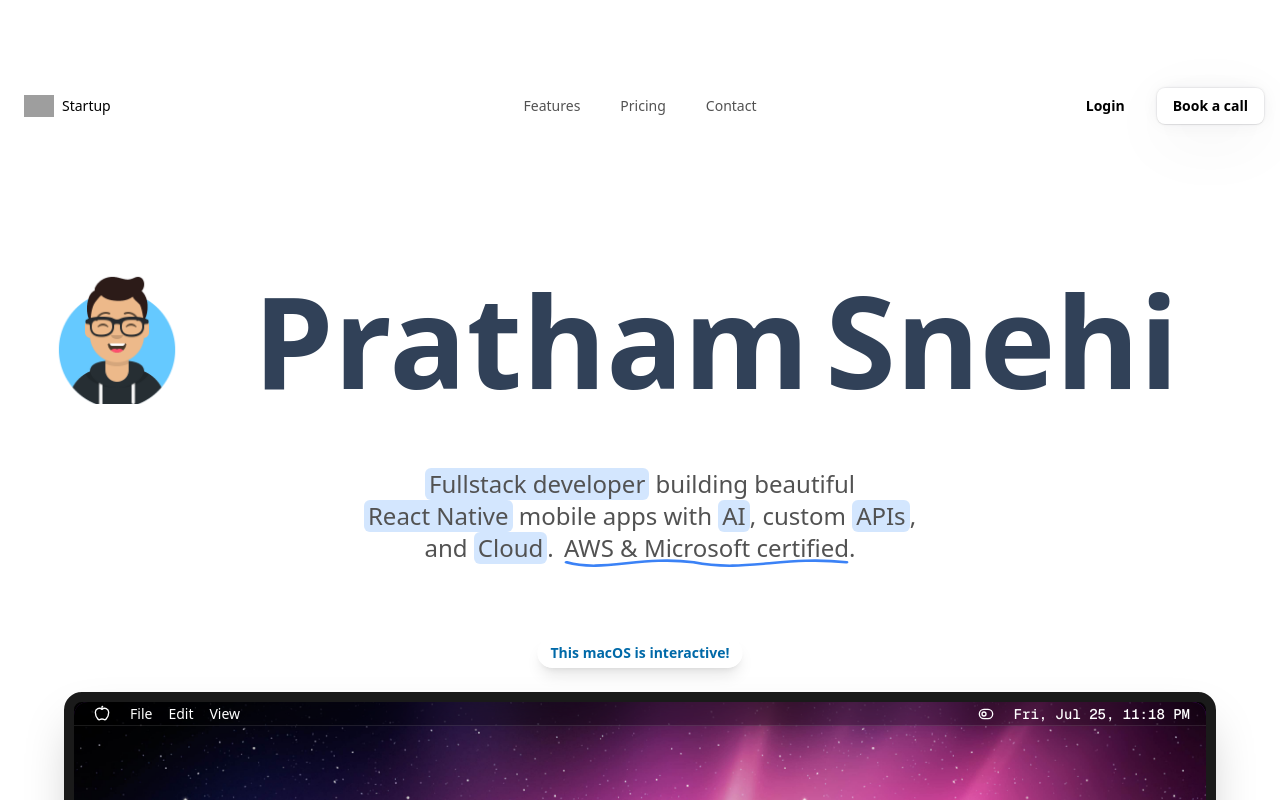
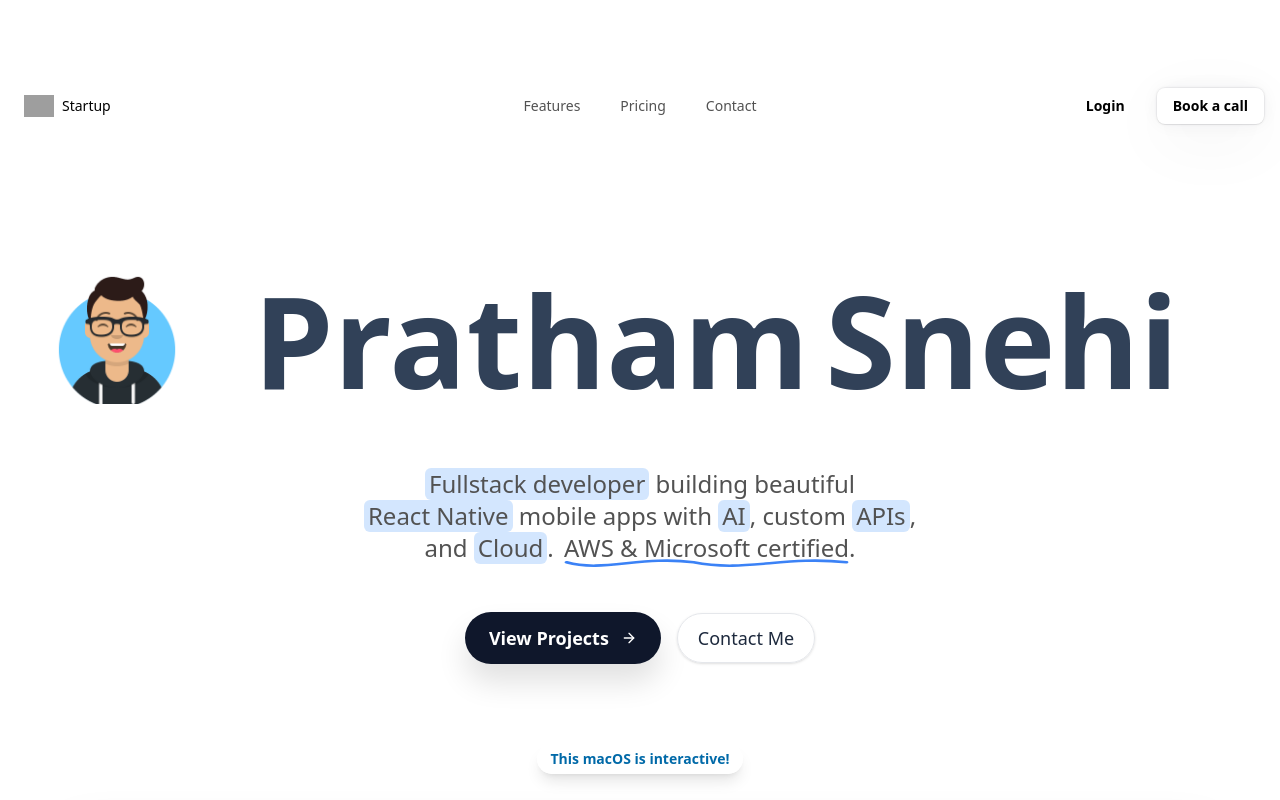
Before and after one commit to blackmaskexe/pratham-snehi-portfolio, a Next.js app: page / in a window 1280 px wide. Shown: the top 800 px of the page. Built offline with nearby package versions, Linux system fonts and the light colour scheme; grey boxes are pictures that could not be loaded.

Commit message:
changes to Hero and Projects

```diff
--- /dev/null
+++ b/components/hero/HeroCTAButtons.tsx
@@ -0,0 +1,57 @@
+"use client";
+
+import React, { useEffect } from "react";
+import { ArrowRight } from "lucide-react";
+import { motion, useAnimation } from "framer-motion";
+
+export default function HeroCTAButtons() {
+  const controls = useAnimation();
+  const scrollTo = (id: string) => {
+    const el = document.getElementById(id);
+    if (el) el.scrollIntoView({ behavior: "smooth", block: "start" });
+  };
+
+  useEffect(() => {
+    const onDone = async () => {
+      // fade in CTA
+      await controls.start({
+        opacity: 1,
+        y: 0,
+        transition: { duration: 0.45 },
+      });
+      // notify that CTA animation finished
+      if (typeof window !== "undefined") {
+        window.dispatchEvent(new CustomEvent("hero:cta:done"));
+      }
+    };
+
+    // start hidden
+    controls.set({ opacity: 0, y: 8 });
+
+    window.addEventListener("hero:subtitle:done", onDone as EventListener);
+    return () =>
+      window.removeEventListener("hero:subtitle:done", onDone as EventListener);
+  }, [controls]);
+
+  return (
+    <motion.div
+      animate={controls}
+      className="mt-8 flex flex-col sm:flex-row items-center sm:justify-center gap-4 w-full"
+    >
+      <button
+        onClick={() => scrollTo("projects")}
+        className="w-full sm:w-auto inline-flex justify-center items-center gap-3 bg-slate-900 text-white px-6 py-3 rounded-full shadow-[0_18px_30px_rgba(0,0,0,0.12)] text-lg font-semibold hover:shadow-2xl transition"
+      >
+        <span>View Projects</span>
+        <ArrowRight className="w-4 h-4" />
+      </button>
+
+      <button
+        onClick={() => scrollTo("contact")}
+        className="w-full sm:w-auto inline-flex justify-center items-center gap-3 bg-white/90 text-slate-800 border border-gray-200 px-5 py-2.5 rounded-full shadow-sm text-lg font-medium hover:bg-gray-50 transition"
+      >
+        Contact Me
+      </button>
+    </motion.div>
+  );
+}
--- a/components/hero/HeroProjectSectionPointer.tsx
+++ /dev/null
@@ -1,72 +0,0 @@
-"use client";
-
-import { useEffect } from "react";
-import { motion, useAnimation } from "framer-motion";
-
-type Props = {
-  startDelay?: number; // milliseconds
-  style?: React.CSSProperties;
-};
-
-export default function HeroProjectSectionPointer({
-  startDelay = 4800,
-  style,
-}: Props) {
-  const delaySec = (startDelay || 0) / 1000;
-
-  // Always animate the bubble (reduced-motion handling removed by request)
-
-  const bubbleControls = useAnimation();
-
-  useEffect(() => {
-    let mounted = true;
-
-    async function seq() {
-      // entrance
-      await bubbleControls.start({
-        opacity: 1,
-        y: 0,
-        transition: { delay: delaySec + 0.08, duration: 0.5, ease: "easeOut" },
-      });
-      if (!mounted) return;
-
-      // subtle repeating lift: quick up, then pause so cycle ~= 1.5s
-      bubbleControls.start({
-        y: [0, -6, 0],
-        transition: {
-          duration: 0.25,
-          repeat: Infinity,
-          repeatDelay: 1.25,
-          ease: "easeOut",
-        },
-      });
-    }
-
-    seq();
-
-    return () => {
-      mounted = false;
-    };
-  }, [bubbleControls, delaySec]);
-
-  return (
-    <motion.div
-      aria-hidden
-      initial={{ opacity: 0, y: 12, scale: 0.95 }}
-      animate={{ opacity: 1, y: 0, scale: 1 }}
-      transition={{ delay: delaySec, duration: 0.6, ease: "easeOut" }}
-      style={style}
-      className="pointer-events-none flex flex-col items-center gap-2 z-20"
-    >
-      {/* Attention bubble — performs a subtle repeating jump to draw attention */}
-      <motion.div
-        // controlled by bubbleControls (entrance then repeating lift)
-        initial={{ opacity: 0, y: -6 }}
-        animate={bubbleControls}
-        className="bg-white/90 dark:bg-neutral-900/80 text-sky-700 dark:text-sky-300 px-3 py-1 rounded-full shadow-lg border border-white/60 dark:border-black/40 text-sm font-semibold"
-      >
-        <span>This macOS is interactive!</span>
-      </motion.div>
-    </motion.div>
-  );
-}
--- a/components/hero/HeroSection.tsx
+++ b/components/hero/HeroSection.tsx
@@ -2,20 +2,18 @@
 
 import HeroShortDescription from "./HeroShortDescription";
 import HeroNameTitle from "./HeroNameTitle";
-import HeroProjectSectionPointer from "./HeroProjectSectionPointer";
+import HeroCTAButtons from "./HeroCTAButtons";
 
 export default function HeroSection() {
   const pointerDelay = 3000;
 
   return (
-    <div className="relative px-4 py-10 md:py-20 h-[80vh]">
+    <div className="relative px-4 py-10 md:py-20 h-full">
       <HeroNameTitle />
       <HeroShortDescription />
+      <HeroCTAButtons />
 
-      {/* Pointer to the projects section - centered near the bottom */}
-      <div className="absolute left-1/2 -translate-x-1/2 bottom-6">
-        <HeroProjectSectionPointer startDelay={pointerDelay} />
-      </div>
+      {/* Pointer moved into ProjectsSection to anchor at its top */}
     </div>
   );
 }
--- a/components/hero/HeroShortDescription.tsx
+++ b/components/hero/HeroShortDescription.tsx
@@ -70,7 +70,14 @@
     }
 
     // small delay before starting everything so subtitle feels connected
-    const startTimer = setTimeout(run, 800);
+    const startTimer = setTimeout(async () => {
+      await run();
+      // dispatch an event so other components can sequence after subtitle
+      if (typeof window !== "undefined") {
+        window.dispatchEvent(new CustomEvent("hero:subtitle:done"));
+      }
+    }, 800);
+
     return () => {
       mounted = false;
       clearTimeout(startTimer);
--- /dev/null
+++ b/components/projects/ProjectSectionPointer.tsx
@@ -0,0 +1,68 @@
+"use client";
+
+import { useEffect } from "react";
+import { motion, useAnimation } from "framer-motion";
+
+type Props = {
+  startDelay?: number; // milliseconds
+  style?: React.CSSProperties;
+};
+
+export default function ProjectSectionPointer({
+  startDelay = 4800,
+  style,
+}: Props) {
+  const delaySec = (startDelay || 0) / 1000;
+
+  const bubbleControls = useAnimation();
+
+  useEffect(() => {
+    let mounted = true;
+
+    async function seq() {
+      // entrance
+      await bubbleControls.start({
+        opacity: 1,
+        y: 0,
+        transition: { delay: delaySec + 0.08, duration: 0.5, ease: "easeOut" },
+      });
+      if (!mounted) return;
+
+      // subtle repeating lift
+      bubbleControls.start({
+        y: [0, -6, 0],
+        transition: {
+          duration: 0.25,
+          repeat: Infinity,
+          repeatDelay: 1.25,
+          ease: "easeOut",
+        },
+      });
+    }
+
+    seq();
+
+    return () => {
+      mounted = false;
+    };
+  }, [bubbleControls, delaySec]);
+
+  return (
+    <motion.div
+      aria-hidden
+      initial={{ opacity: 0, y: 12, scale: 0.95 }}
+      animate={{ opacity: 1, y: 0, scale: 1 }}
+      transition={{ delay: delaySec, duration: 0.6, ease: "easeOut" }}
+      style={style}
+      className="pointer-events-none flex flex-col items-center gap-2 z-20 mb-8"
+    >
+      <motion.div
+        initial={{ opacity: 0, y: -6 }}
+        animate={bubbleControls}
+        className="bg-white/90 dark:bg-neutral-900/80 text-sky-700 dark:text-sky-300 px-3 py-1 rounded-full shadow-lg border border-white/60 dark:border-black/40 text-sm font-semibold"
+      >
+        <span>This macOS is interactive!</span>
+      </motion.div>
+    </motion.div>
+  );
+}
--- a/components/projects/ProjectsSection.tsx
+++ b/components/projects/ProjectsSection.tsx
@@ -1,20 +1,44 @@
 import MacbookFrame from "./MacbookFrame";
 import MacosDesktop from "./react-macos-desktop/lib";
-import { forwardRef } from "react";
+import ProjectSectionPointer from "./ProjectSectionPointer";
+import React, { forwardRef, useEffect } from "react";
+import { motion, useAnimation } from "framer-motion";
 
 const ProjectsSection = forwardRef<
   HTMLDivElement,
   React.HTMLAttributes<HTMLDivElement>
 >((props, ref) => {
+  const { className } = props as React.HTMLAttributes<HTMLDivElement>;
+  const controls = useAnimation();
+
+  useEffect(() => {
+    const onCtaDone = async () => {
+      await controls.start({ opacity: 1, y: 0, transition: { duration: 0.6 } });
+    };
+
+    // start hidden
+    controls.set({ opacity: 0, y: 12 });
+
+    window.addEventListener("hero:cta:done", onCtaDone as EventListener);
+    return () =>
+      window.removeEventListener("hero:cta:done", onCtaDone as EventListener);
+  }, [controls]);
+
   return (
-    <div ref={ref} {...props}>
+    <motion.div
+      ref={ref as any}
+      className={className}
+      animate={controls as any}
+    >
+      <ProjectSectionPointer />
+
       <div className="relative z-[99] h-[90vh] mr-12 ml-12">
         <MacbookFrame>
           <MacosDesktop />
         </MacbookFrame>
       </div>
       {/* Your screen content goes here */}
-    </div>
+    </motion.div>
   );
 });
 export default ProjectsSection;
```
